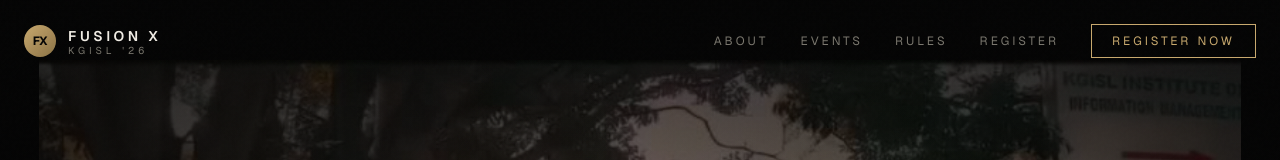
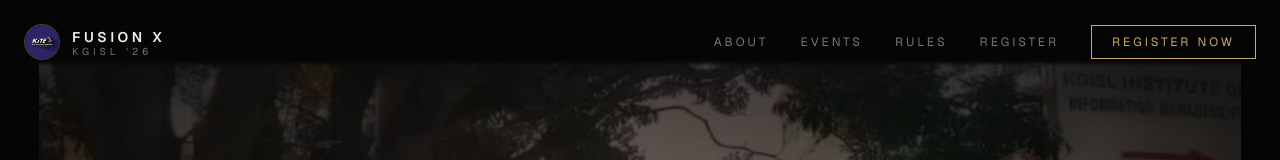
Before and after one commit to prasanth-selva/FUSIONX_, a Next.js app: page / in a window 1280 px wide. Shown: the top 160 px of the page. Built offline with nearby package versions, Linux system fonts and the light colour scheme.

Commit message:
feat: add KGISL college logo to Navbar and Footer

```diff
--- a/src/components/layout/Footer.tsx
+++ b/src/components/layout/Footer.tsx
@@ -1,6 +1,7 @@
 "use client";
 
 import { motion } from "framer-motion";
+import Image from "next/image";
 
 const FOOTER_LINKS = [
   { label: "Events", href: "#events" },
@@ -86,8 +87,14 @@ export function Footer() {
           {/* Brand */}
           <div>
             <div className="flex items-center gap-3 mb-4">
-              <div className="w-8 h-8 rounded-full bg-gradient-to-br from-accent to-accent-muted flex items-center justify-center text-background text-xs font-bold">
-                FX
+              <div className="w-10 h-10 rounded-full overflow-hidden flex-shrink-0 border border-accent/30 bg-surface">
+                <Image
+                  src="/kite-logo.jpg"
+                  alt="KGISL Logo"
+                  width={40}
+                  height={40}
+                  className="w-full h-full object-cover"
+                />
               </div>
               <div>
                 <div className="text-text-primary text-sm font-semibold tracking-widest uppercase">
--- a/src/components/layout/Navbar.tsx
+++ b/src/components/layout/Navbar.tsx
@@ -2,6 +2,7 @@
 
 import { useEffect, useState } from "react";
 import { motion, AnimatePresence } from "framer-motion";
+import Image from "next/image";
 import { cn } from "@/lib/utils";
 
 const NAV_LINKS = [
@@ -37,8 +38,15 @@ export function Navbar() {
         <div className="max-w-7xl mx-auto px-4 sm:px-6 flex items-center justify-between">
           {/* Logo */}
           <a href="#" className="flex items-center gap-3 group">
-            <div className="w-8 h-8 rounded-full bg-gradient-to-br from-accent to-accent-muted flex items-center justify-center text-background text-xs font-bold tracking-tight">
-              FX
+            <div className="w-9 h-9 rounded-full overflow-hidden flex-shrink-0 border border-accent/30 bg-surface">
+              <Image
+                src="/kite-logo.jpg"
+                alt="KGISL Logo"
+                width={36}
+                height={36}
+                className="w-full h-full object-cover"
+                priority
+              />
             </div>
             <div className="flex flex-col leading-none">
               <span className="text-text-primary text-sm font-semibold tracking-widest uppercase">
```
Also changed, not shown: public/kite-logo.jpg (added).
